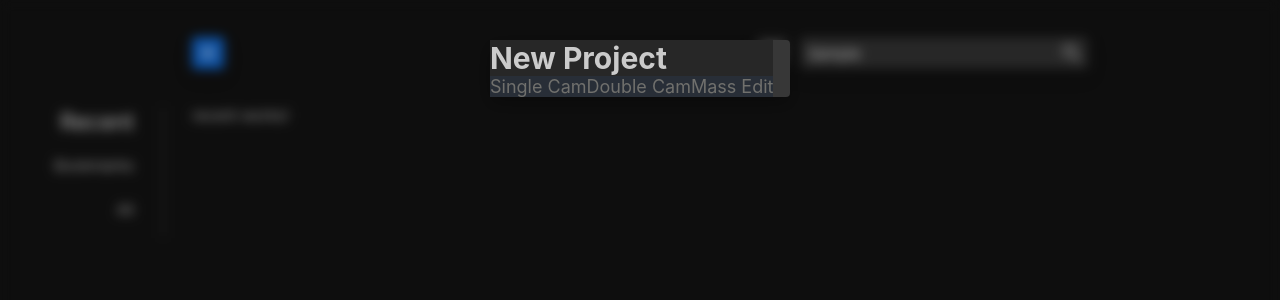
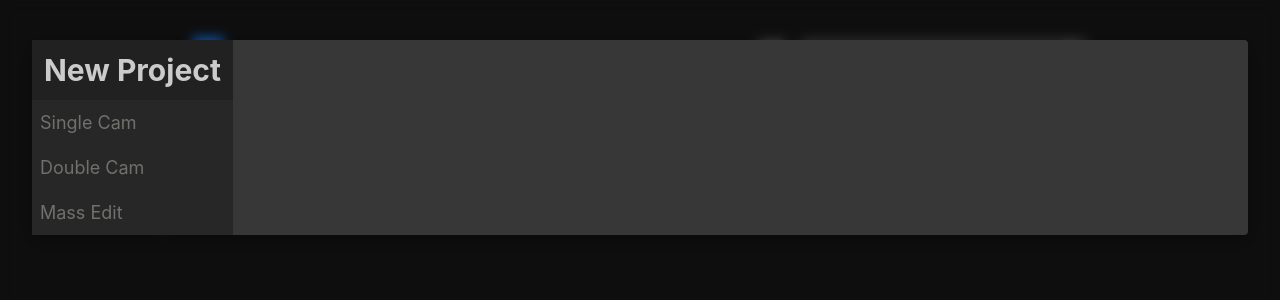
Before and after one commit to SadraMoh/SpyCrop, an Angular app: page /Recent in a window 1280 px wide. Both pictures are taken after typing "Sample" into the empty fields and a click on the button "add". Shown: the top 300 px of the page. Built offline with nearby package versions, Linux system fonts and the light colour scheme.

Commit message:
Auxiliary routes and Modal Improvements

```diff
--- a/src/app/components/add-project-modal/add-project-modal.component.html
+++ b/src/app/components/add-project-modal/add-project-modal.component.html
@@ -1,17 +1,17 @@
-<app-modal [name]="'artyom'">
+<app-modal [name]="'artyom'" [size]="3">
     <div class="main mat-1 round shadow-lg">
         <aside class="type-selector">
             <h1>
                 New Project
             </h1>
             <nav class="nav">
-                <a routerLink="" routerLinkActive="active">Single Cam</a>
-                <a routerLink="" routerLinkActive="active">Double Cam</a>
-                <a routerLink="" routerLinkActive="active">Mass Edit</a>
+                <a (click)="navToSingleCam()">Single Cam</a>
+                <a (click)="navToDoubleCam()">Double Cam</a>
+                <a (click)="navToMassEditCam()">Mass Edit</a>
             </nav>
         </aside>
         <div class="options">
-
+            <router-outlet name="projectType"></router-outlet>
         </div>
     </div>
 </app-modal>
--- a/src/app/components/add-project-modal/add-project-modal.component.scss
+++ b/src/app/components/add-project-modal/add-project-modal.component.scss
@@ -9,22 +9,29 @@
     h1 {
       font-size: 2em;
       color: $text-2;
+      padding: 12px;
+      background-color: $material-4;
     }
 
     a {
       background-color: transparent;
       font-size: 1.2em;
+      padding: 12px 8px;
       color: $text-4;
       @include trans(0.32);
     }
 
     a:hover {
-        @include trans(0.16s);
-        background-color: rgba(150,150,150,0.8);
+      @include trans(0.16s);
+      background-color: rgba(150, 150, 150, 0.16);
     }
 
     a.active {
-        background-color: transparentize($color: #3286ED, $amount: 0.92);
+      background-color: transparentize($color: #3286ED, $amount: 0.92);
+    }
+
+    .nav {
+      @include col;
     }
 
   }
--- a/src/app/components/add-project-modal/add-project-modal.component.ts
+++ b/src/app/components/add-project-modal/add-project-modal.component.ts
@@ -1,4 +1,5 @@
 import { Component, OnInit } from '@angular/core';
+import { Router, ActivatedRoute, ParamMap } from '@angular/router';
 
 @Component({
   selector: 'app-add-project-modal',
@@ -7,9 +8,21 @@ import { Component, OnInit } from '@angular/core';
 })
 export class AddProjectModalComponent implements OnInit {
 
-  constructor() { }
+  constructor(private route: ActivatedRoute, private router: Router) { }
 
   ngOnInit(): void {
   }
 
+  navToSingleCam() {
+    this.router.navigate([{ outlets: { 'projectType': ['workbenchSingleCam'] } }], { relativeTo: this.route.parent });
+  }
+
+  navToDoubleCam() {
+    this.router.navigate([{ outlets: { 'projectType': ['workbenchDoubleCam'] } }], { relativeTo: this.route.parent });
+  }
+
+  navToMassEditCam() {
+    this.router.navigate([{ outlets: { 'projectType': ['workbenchSingleCam'] } }], { relativeTo: this.route.parent });
+  }
+
 }
--- a/src/app/components/modal-container/modal-container.component.html
+++ b/src/app/components/modal-container/modal-container.component.html
@@ -1,5 +1,5 @@
 <div #overlay class="overlay" [class.open]="isShowingModal" (click)="overlayClicked($event)">
-    <div #container class="container">
+    <div #container class="container" [class]="sizeToClass()">
         <ng-container *ngTemplateOutlet="template">
 
         </ng-container>
--- a/src/app/components/modal-container/modal-container.component.scss
+++ b/src/app/components/modal-container/modal-container.component.scss
@@ -21,9 +21,26 @@ $modal-padding: 32px;
   .container {
     z-index: 300;
     min-width: 300px;
-    min-height: 300px;
     padding: 8px;
     opacity: 0;
     margin-top: -24;
   }
+
+
 }
+
+.container.small {
+  width: 50%;
+}
+
+.container.medium {
+  width: 64%;
+}
+
+.container.large {
+  width: 80%;
+}
+
+.container.xlarge {
+  width: 100%;
+}
--- a/src/app/components/modal-container/modal-container.component.ts
+++ b/src/app/components/modal-container/modal-container.component.ts
@@ -1,5 +1,5 @@
 import { Component, ElementRef, OnInit, ViewChild, TemplateRef, ViewContainerRef, Input } from '@angular/core';
-import { ModalService } from 'src/app/services/modal.service';
+import { ModalService, ModalSize } from 'src/app/services/modal.service';
 import { ModalComponent } from '../modal/modal.component';
 
 @Component({
@@ -35,24 +35,22 @@ export class ModalContainerComponent implements OnInit {
       await this.hideContainer();
     }
 
+    this.sizeToClass();
+
     this.overlay.nativeElement.style.display = 'flex';
-    this.showContainer();
-    setTimeout(() => {
-      this.overlay.nativeElement.style.opacity = '1';
-      this.overlay.nativeElement.style.transition = 'all ease 0.12s';
-    }, 0);
+    await this.showContainer();
+    this.overlay.nativeElement.style.opacity = '1';
+    this.overlay.nativeElement.style.transition = 'all ease 0.12s';
     //-
     this.shownModal = modal;
     this.isShowingModal = true;
   }
 
-  hide(modal: ModalComponent) {
+  async hide(modal: ModalComponent) {
     this.overlay.nativeElement.style.transition = 'all ease 0.12s';
     this.overlay.nativeElement.style.opacity = '0';
-    this.hideContainer();
-    setTimeout(() => {
-      this.overlay.nativeElement.style.display = 'none';
-    }, 120);
+    await this.hideContainer();
+    this.overlay.nativeElement.style.display = 'none';
     //-
     this.isShowingModal = false;
   }
@@ -81,6 +79,10 @@ export class ModalContainerComponent implements OnInit {
     })
   }
 
+  /**
+   * @returns The name of the class that is associated with the modal size
+   */
+  sizeToClass = (): string => ModalSize[this.shownModal?.size];
 
   ngOnInit(): void {
 
--- a/src/app/components/modal/modal.component.ts
+++ b/src/app/components/modal/modal.component.ts
@@ -1,5 +1,5 @@
 import { Component, EventEmitter, Input, OnInit, Output, TemplateRef, ViewChild } from '@angular/core';
-import { ModalService } from 'src/app/services/modal.service';
+import { ModalService, ModalSize } from 'src/app/services/modal.service';
 
 @Component({
   selector: 'app-modal',
@@ -30,6 +30,12 @@ export class ModalComponent implements OnInit {
   public template!: TemplateRef<any>;
 
   /**
+   * The Size of this modal
+   */
+  @Input("size")
+  public size: ModalSize = ModalSize.small;
+
+  /**
    * The name to use when attempting to call a modal through `ModalService`
    */
   @Input("name")
--- a/src/app/services/modal.service.ts
+++ b/src/app/services/modal.service.ts
@@ -71,3 +71,14 @@ export class ModalService {
   }
 
 }
+
+export enum ModalSize {
+  /** used for alerting the user */
+  small,
+  /** used for messages and confirmation */
+  medium,
+  /** one-time small dialog with one goal*/
+  large,
+  /** a complex modal often with nested routes */
+  xlarge
+}
```
Also changed, not shown: src/app/app-routing.module.ts (+6 -4 lines).
